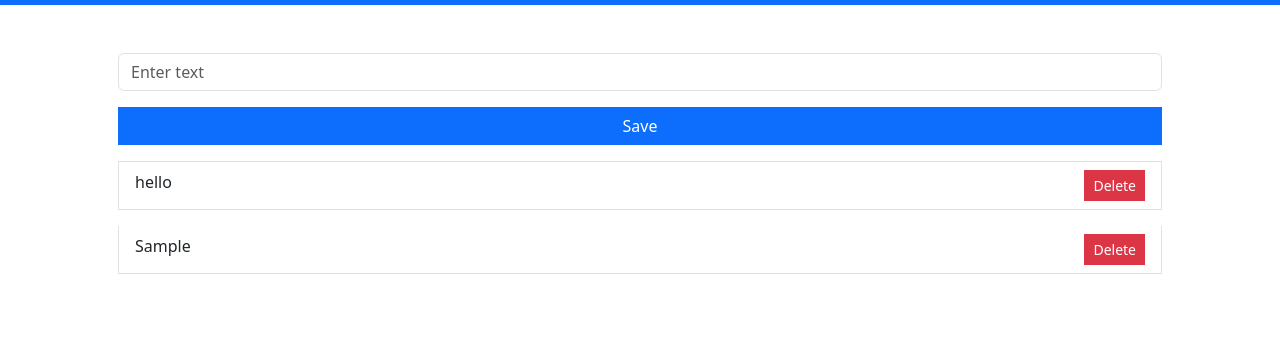
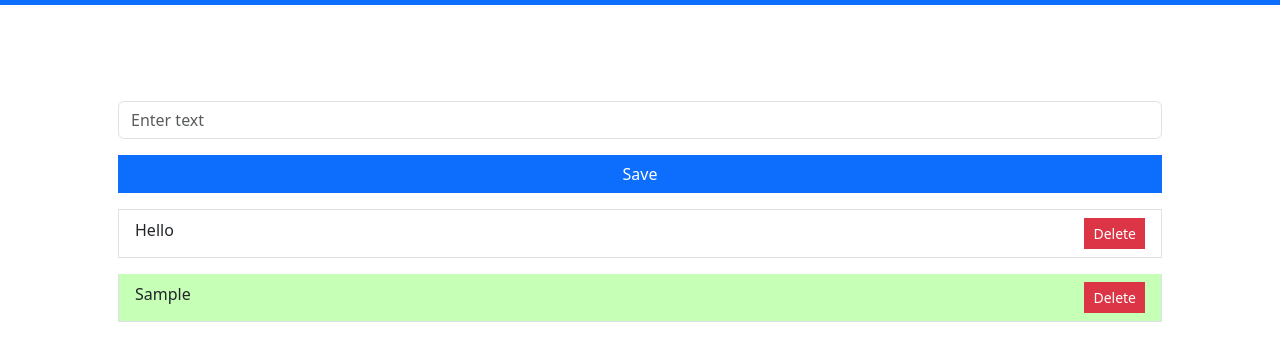
Before and after one commit to Shekhrajik/Todo-app, a plain HTML site: page index.html in a window 1280 px wide. Both pictures are taken after typing "Sample" into the empty fields and a click on the button "Save". Shown: the part 45-406 px from the top of the page. Drawn offline with nearby package versions, Linux system fonts and the light colour scheme.

Commit message:
Added new feature

```diff
--- a/index.html
+++ b/index.html
@@ -14,13 +14,13 @@
        </div>
     </nav>
 
-    <div class="container p-5">
+    <div class="container p-5 mt-5">
         <form>
             <input class="form-control" required type="text"  placeholder="Enter text">
             <button class="btn btn-primary w-100 mt-3 rounded-0">Save</button>
         </form>
          <ul class="list-group mt-3 rounded-0 gap-3">
-            <li class="list-group-item ">hello
+            <li class="list-group-item ">Hello
                 <button class="btn btn-danger btn-sm rounded-0 float-end">Delete</button>
             </li>
          </ul>
@@ -29,8 +29,6 @@
 
 
 
-
-
     <script src="script.js"></script>
 </body>
 </html>
--- a/script.js
+++ b/script.js
@@ -1,24 +1,36 @@
-let input = document.querySelector('input')
-let form = document.querySelector('form')
-let ul = document.querySelector('ul')
 
-const saveTodo = (e) =>{
-    e.preventDefault()
-    let li = document.createElement('li')
-    li.innerText = input.value
-    li.className = "list-group-item rounded-0"
-    let  delbtn = document.createElement('button')
-    delbtn.innerText = "Delete"
-    delbtn.className = 'btn btn-sm btn-danger rounded-0 float-end'
-    li.appendChild(delbtn)
-    ul.appendChild(li)
-    form.reset()
+let input = document.querySelector('input');
+let form = document.querySelector('form');
+let ul = document.querySelector('ul');
+
+const getRandomColor = () => {
+    const colors = ['#ffadad', '#ffd6a5', '#c6ffb6ff', '#caffbf', '#9bf6ff', '#a0c4ff', '#bdb2ff', '#ffc6ff'];
+    return colors[Math.floor(Math.random() * colors.length)];
+};
+
+const saveTodo = (e) => {
+    e.preventDefault();
+    let li = document.createElement('li');
+    li.innerText = input.value;
+    li.className = "list-group-item rounded-0";
+
+
+    li.style.backgroundColor = getRandomColor();
+
+    let delbtn = document.createElement('button');
+    delbtn.innerText = "Delete";
+    delbtn.className = 'btn btn-sm btn-danger rounded-0 float-end';
+
+    li.appendChild(delbtn);
+    ul.appendChild(li);
+    form.reset();
 }
-form.addEventListener("submit",saveTodo)
+
+form.addEventListener("submit", saveTodo);
 
 const deleteTodo = (e) => {
-    if(e.target.className.includes('btn-danger')){
-        ul.removeChild(e.target.parentElement)
+    if(e.target.className.includes('btn-danger')) {
+        ul.removeChild(e.target.parentElement);
     }
 }
-ul.addEventListener("click",deleteTodo)
+ul.addEventListener("click", deleteTodo);
```
